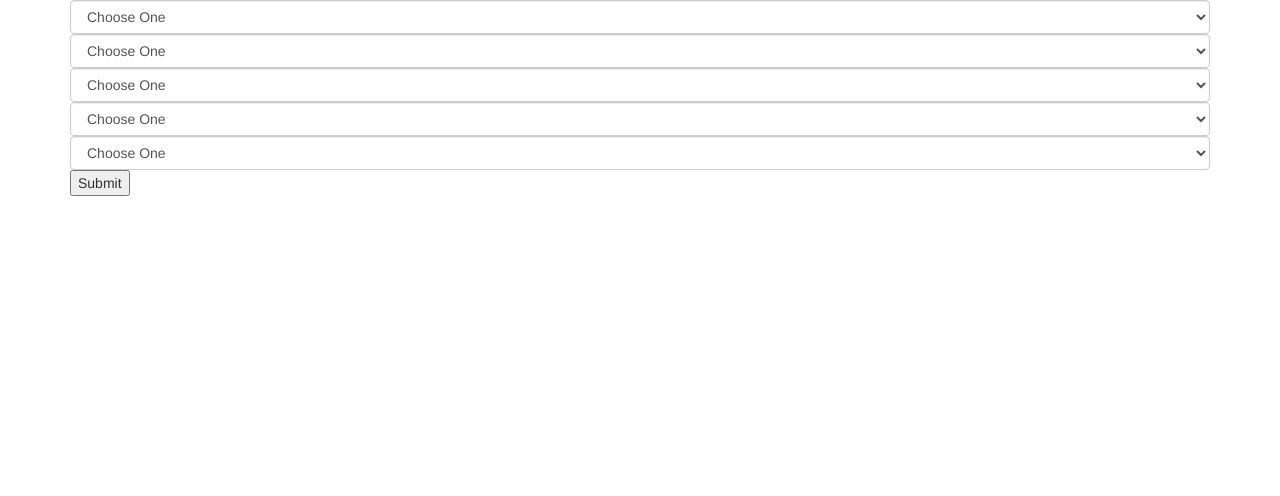
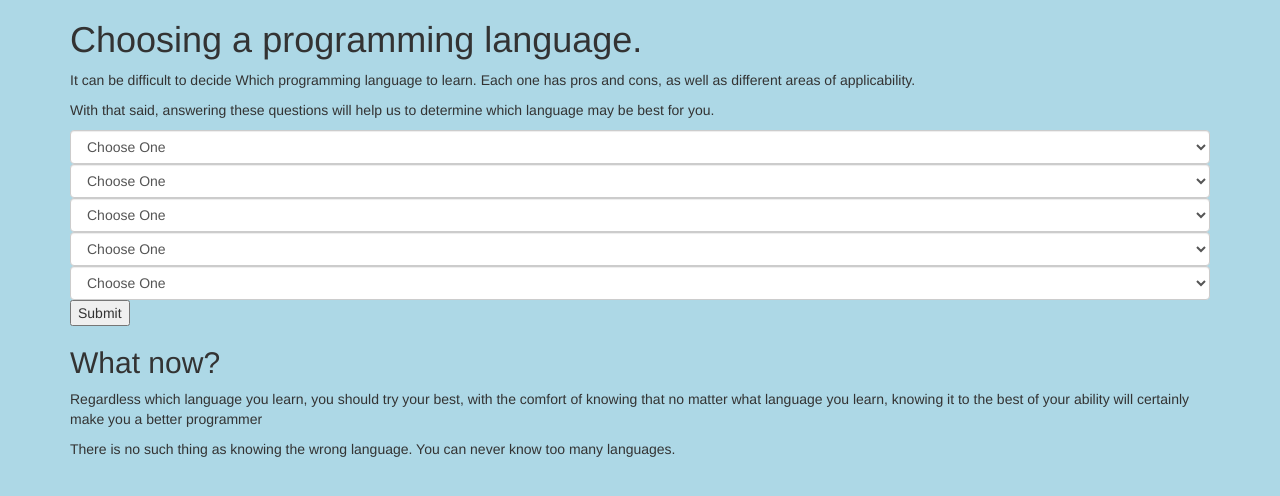
Before and after one commit to alexanserg/week-2-project, a plain HTML site: page index.html in a window 1280 px wide. Drawn offline with Linux system fonts and the light colour scheme.

Commit message:
adjust stylesheet

```diff
--- a/css/styles.css
+++ b/css/styles.css
@@ -0,0 +1,9 @@
+body {
+  background-color: lightblue;
+}
+
+#output {
+  font-weight: Bold;
+  font-family: fantasy;
+
+}
--- a/index.html
+++ b/index.html
@@ -9,6 +9,9 @@
   </head>
   <body>
     <div class="container">
+      <h1>Choosing a programming language.</h1>
+      <p>It can be difficult to decide Which programming language to learn. Each one has pros and cons, as well as different areas of applicability.</p>
+      <p>With that said, answering these questions will help us to determine which language may be best for you.</p>
       <form id="languageSelect">
 
         <select id="qOne" class="form-control">
@@ -50,6 +53,10 @@
       <div id="output">
       </div>
 
+      <h2>What now?</h2>
+      <p>Regardless which language you learn, you should try your best, with the comfort of knowing that no matter what language you learn, knowing it to the best of your ability will certainly make you a better programmer</p>
+      <p>There is no such thing as knowing the wrong language. You can never know too many languages.</p>
+
     </div>
 
   </body>
```
